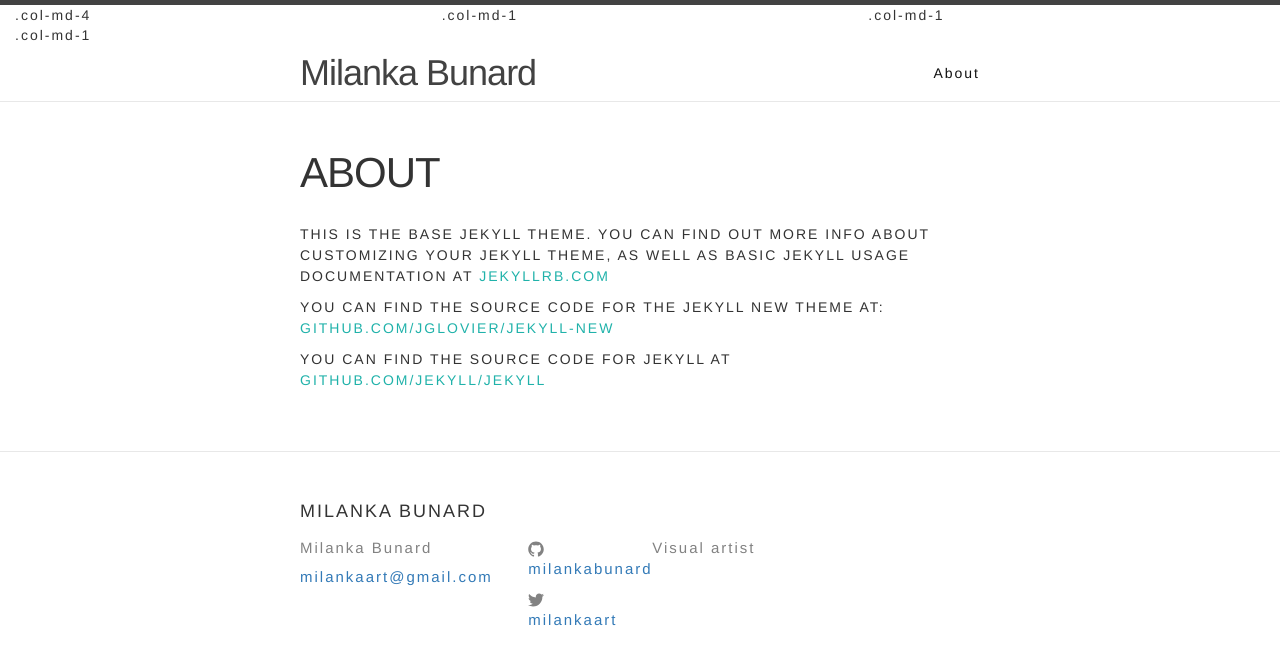
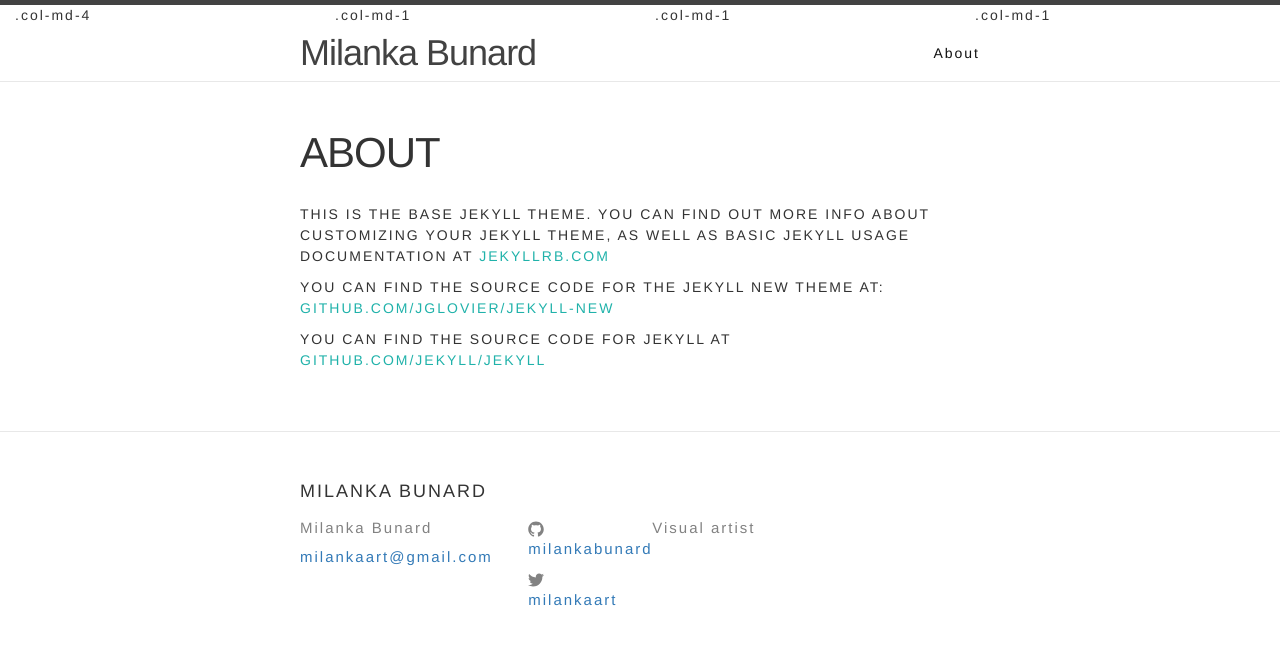
Before and after one commit to milankabunard/milankabunard.github.io, a Jekyll site: the page built from about.md, in a window 1280 px wide. Shown: the top 665 px of the page. Built offline with Jekyll 4.4.1, drawn with Linux system fonts in a browser that asks for light colours.

Commit message:
changes header

```diff
--- a/_includes/header.html
+++ b/_includes/header.html
@@ -4,10 +4,10 @@
 
 <div class="container-fluid">
 <div class="row">
-  <div class="col-md-4">.col-md-4</div>
-  <div class="col-md-4">.col-md-1</div>
-  <div class="col-md-4">.col-md-1</div>
-  <div class="col-md-4">.col-md-1</div>
+  <div class="col-md-3">.col-md-4</div>
+  <div class="col-md-3">.col-md-1</div>
+  <div class="col-md-3">.col-md-1</div>
+  <div class="col-md-3">.col-md-1</div>
 </div>
 </div>
 
```
